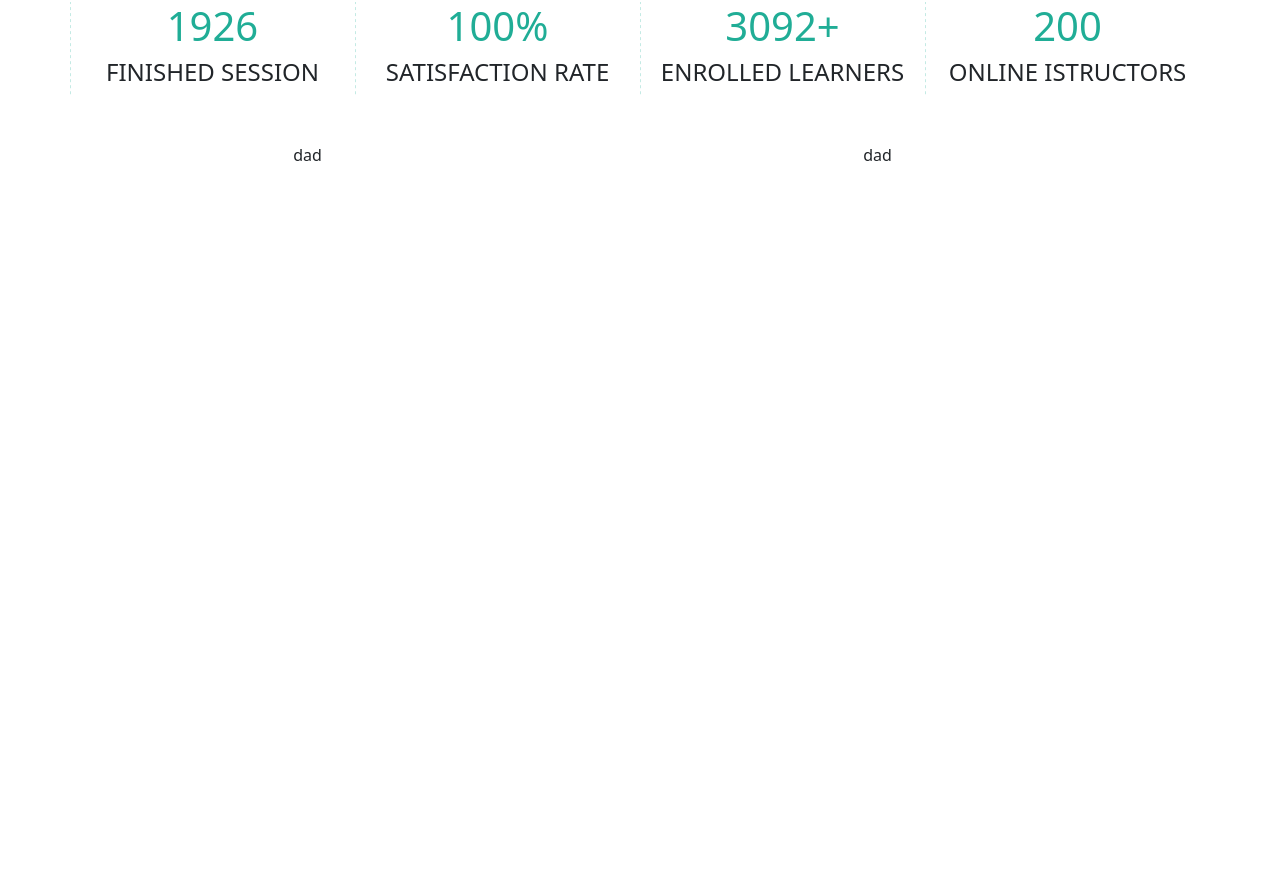
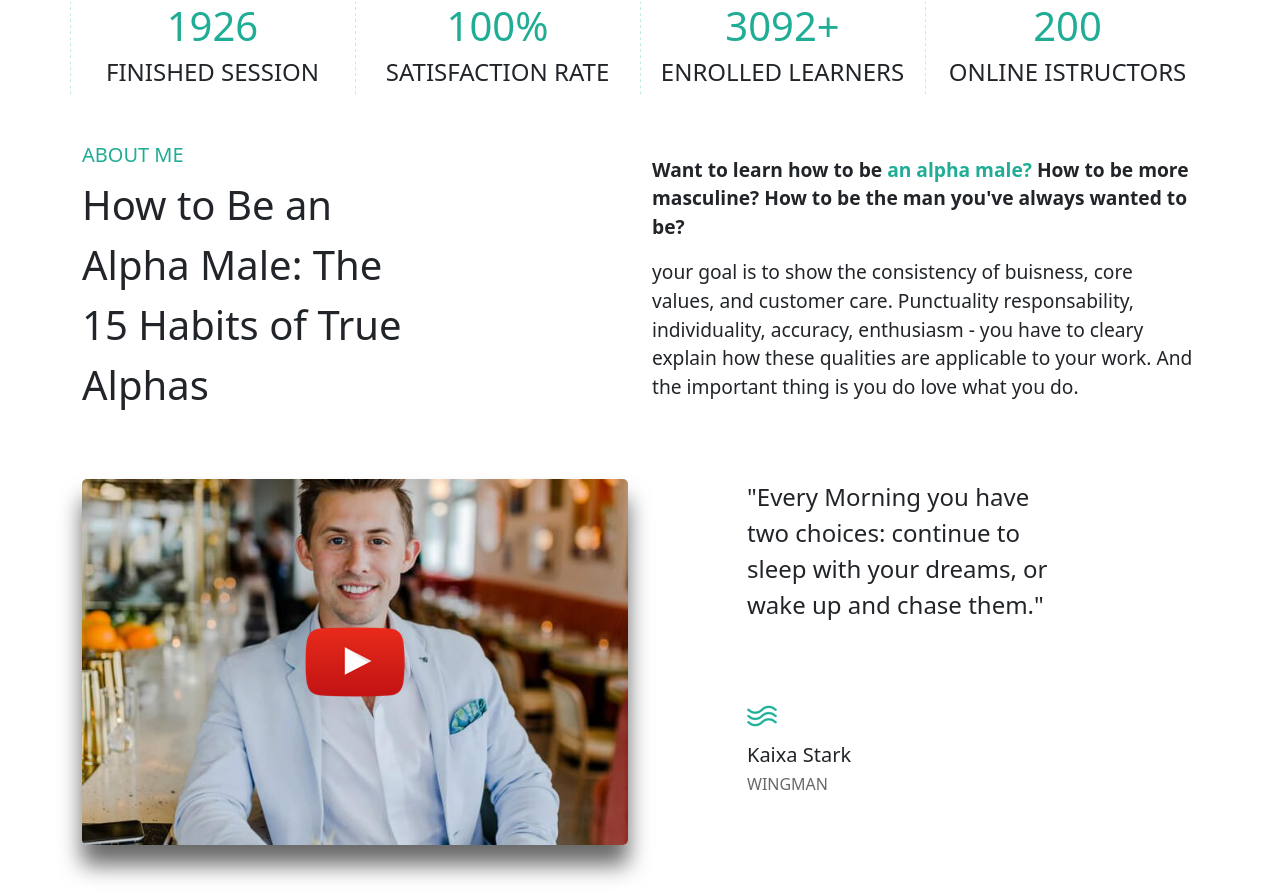
Before and after one commit to Matteo-Nesti/proj-html-vuejs, a Vue app: page / in a window 1280 px wide. Shown: the part 828-1721 px from the top of the page. Before the commit the page ends 1043 px from the top, so only its background shows below. Built offline with nearby package versions, Linux system fonts and the light colour scheme.

Commit message:
add about me section in main page

```diff
--- a/src/components/PageMain.vue
+++ b/src/components/PageMain.vue
@@ -4,18 +4,14 @@
     </section>
 
     <section id="about-me">
-        <div class="container my-5">
-            <div class="row justify-content-center align-items-center text-center">
-                <div class="col-5">dad</div>
-                <div class="col-7">dad</div>
-            </div>
-        </div>
+        <PageMainAboutMe />
     </section>
 </template>
 <script>
 import PageMainStats from './PageMainStats.vue'
+import PageMainAboutMe from './PageMainAboutMe.vue'
 export default {
-    components: { PageMainStats },
+    components: { PageMainStats, PageMainAboutMe },
     data() {
         return {
             dates: [
--- /dev/null
+++ b/src/components/PageMainAboutMe.vue
@@ -0,0 +1,102 @@
+<template >
+    <div class="container my-5">
+
+        <div class="row presentation">
+            <div class="col-4">
+                <h5>ABOUT ME</h5>
+                <p class="p-title">How to Be an Alpha Male: The 15 Habits of True Alphas</p>
+            </div>
+            <div class="col-6">
+                <p class="fw-bold p-description">
+                    Want to learn how to be <span>an alpha male?</span> How to be more masculine?
+                    How to be the man you've always wanted to be?
+                </p>
+                <p class="p-description">
+                    your goal is to show the consistency of buisness, core values, and customer care. Punctuality responsability, individuality, accuracy, enthusiasm - you have to cleary explain how these qualities are applicable to your work. And the important thing is you do love what you do.
+                </p>
+            </div>
+        </div>
+
+        <div class="row my-5 youtube-section">
+            <div class="col-6">
+                <figure class="thumb">
+                    <img src="../assets/img/icon-youtube-play.png" alt="youtube-icon" class="icon">
+                    <img src="../assets/img/home-movation-video-poster-670x450.jpg" alt="video-youtube" class="img-fluid">
+                </figure>
+            </div>
+            <div class="col-5 align-self">
+                <p class="p-youtube">
+                    "Every Morning you have two choices: continue to sleep with your dreams, or wake up and chase them."
+                </p>
+                <figure>
+                    <img src="../assets/img/home-movation-shape-01.png" alt="wave-icon">
+                </figure>
+                <h5>Kaixa Stark</h5>
+                <h6>WINGMAN</h6>
+            </div>
+        </div>
+
+    </div>
+</template>
+
+<script>
+export default {
+
+}
+</script>
+
+<style lang="scss" scoped>
+@use '../assets/style/vars.scss' as *;
+
+.presentation {
+    justify-content: space-between;
+    align-items: center;
+    text-align: start;
+
+    h5 {
+        color: $main-color
+    }
+
+    span {
+        color: $main-color;
+    }
+
+    .p-title {
+        font-size: 2.5rem;
+    }
+
+    .p-description {
+        font-size: 1.2rem;
+    }
+}
+
+.youtube-section {
+    justify-content: space-between;
+
+    .thumb {
+        margin: 0;
+        position: relative;
+        border-radius: 5px;
+        overflow: hidden;
+        box-shadow: 0 20px 22px $dark-gray;
+
+        .icon {
+            position: absolute;
+            left: 50%;
+            top: 50%;
+            translate: -50% -50%;
+            cursor: pointer;
+        }
+    }
+
+    .p-youtube {
+        font-size: 1.5rem;
+        padding-right: 8rem;
+        margin-bottom: 5rem;
+    }
+
+    h6 {
+        color: $dark-gray;
+    }
+}
+</style>
```
